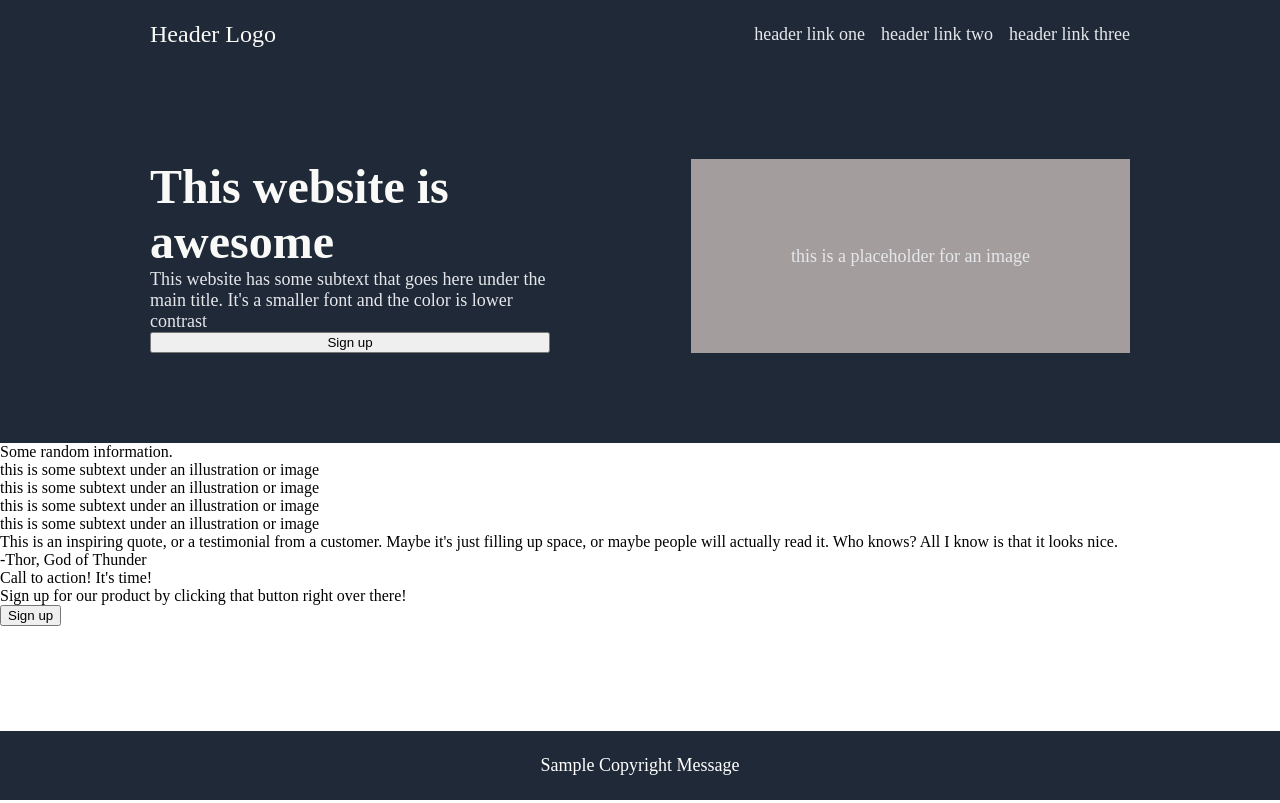
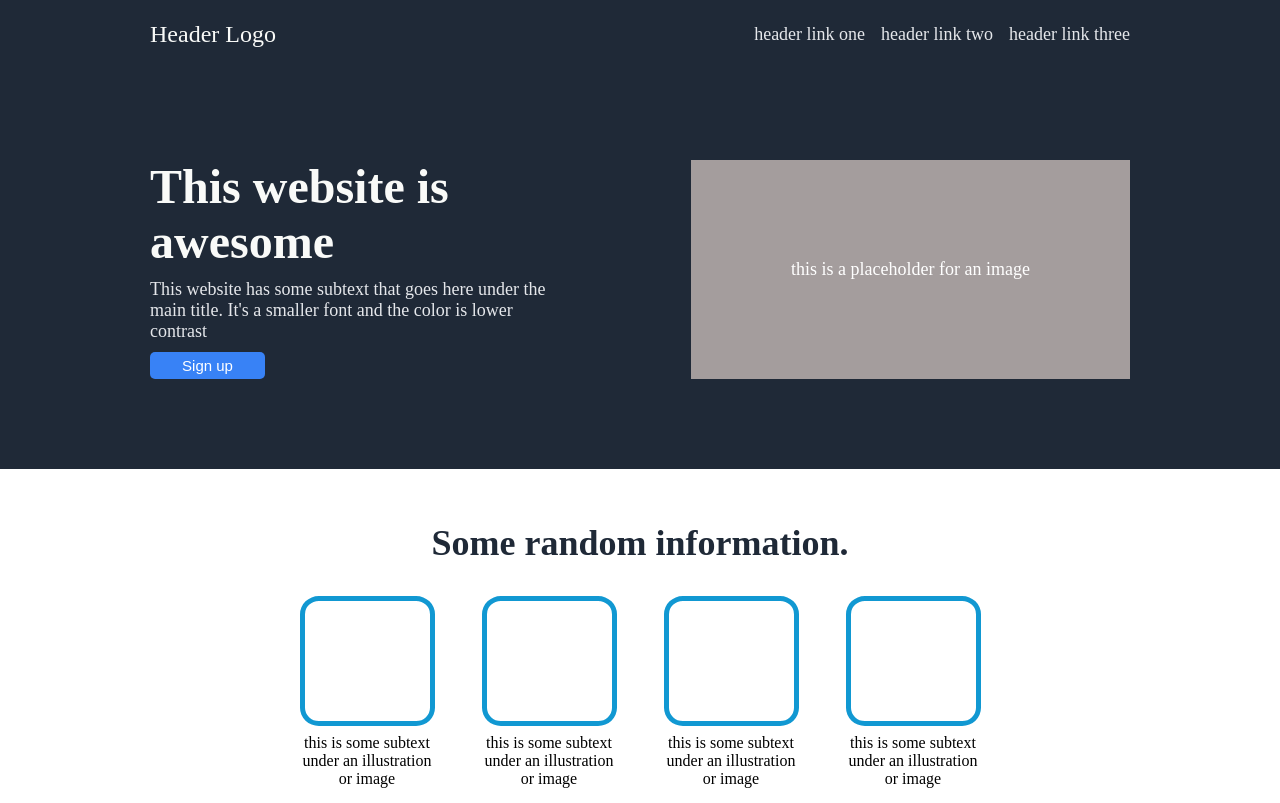
Before and after one commit to VenkatSykamGit/Web_Projects, a plain HTML site: page Sample_Landing_Page/index.html in a window 1280 px wide. Shown: the top 803 px of the page. Drawn offline with Linux system fonts and the light colour scheme.

Commit message:
Finished Styling

```diff
--- a/Sample_Landing_Page/style.css
+++ b/Sample_Landing_Page/style.css
@@ -62,9 +62,139 @@ a {
     color: #E5E7EB;
 }
 
+.text-container1 {
+    margin: 10px 0px;
+}
+
+.button-container1 {
+    background-color: #3882F6;
+    color: white;
+    font-size: 15px;
+    padding: 5px 20px;
+    width: 115px;
+    border: #3882F6;
+    border-radius: 5px;
+}
+
 .image-side-container1 {
-    padding: 86.25px 100px;
+    padding: 99px 100px;
     background-color: rgb(164, 157, 157);
+}
+
+.placeholder-text {
+    color: white;
+}
+
+.container2 {
+    display: flex;
+    flex-direction: column;
+    padding: 53px;
+}
+
+.title-container2 {
+    display: flex;
+    justify-content: center;
+    align-items: center;
+    font-size: 36px;
+    font-weight: 800;
+    color: #1F2937;
+    margin-bottom: 32px;
+}
+
+.four-cards {
+    display: flex;
+    justify-content: center;
+    align-items: center;
+    gap: 52px;
+}
+
+.info {
+    display: flex;
+    flex-direction: column;
+    justify-content: center;
+    align-items: center;
+    max-width: 130px;
+}
+
+.empty-rectangle {
+    width: 125px;
+    height: 120px;
+    background-color: white;
+    border: 5px solid rgb(17, 152, 210);
+    border-radius: 14%;
+    margin-bottom: 8px;
+}
+
+.text-container2 {
+    text-align: center;
+}
+
+.container3 {
+    padding: 87.75px;
+    background-color:rgb(238, 237, 237);
+    display: flex;
+    flex-direction: column;
+    justify-content: center;
+    align-items: center;
+}
+
+.quote-container3 {
+    max-width: 630px;
+    font-size: 28px;
+    font-style: italic;
+    font-family: fantasy;
+}
+
+.cite-container3 {
+    font-size: 20px;
+    font-weight: 800;
+    margin-left: 250px;
+    font-family:'Lucida Sans', 'Lucida Sans Regular', 'Lucida Grande', 'Lucida Sans Unicode', Geneva, Verdana, sans-serif;
+}
+
+.container4 {
+    display: flex;
+    justify-content: center;
+    align-items: center;
+    padding: 80px;
+}
+
+.bluebox-container4 {
+    padding: 50px 100px;
+    background-color: #3882F6;
+}
+
+.header-container4 {
+    color: white;
+    font-size: 24px;
+    font-weight: 600;
+}
+
+.text-container4 {
+    color: white;
+    font-size: 14px;
+}
+
+.button-box-container4 {
+    display: flex;
+    flex-direction: column;
+    justify-content: center;
+    align-items: center;
+    background-color: #3882F6;
+    width: 61.21px;
+    height: 143.5px;
+    padding-left: 80px;
+    padding-right: 100px;
+}
+
+.button-container4 {
+    background-color: #3882F6;
+    color: white;
+    font-size: 15px;
+    padding: 5px 20px;
+    width: 100px;
+    border: 2px solid white;
+    border-radius: 12px;
 }
 
 .footer {
@@ -74,5 +204,5 @@ a {
     display: flex;
     justify-content: center;
     align-items: center;
-    font-size: 18px;
+    font-size: 15px;
 }
```
